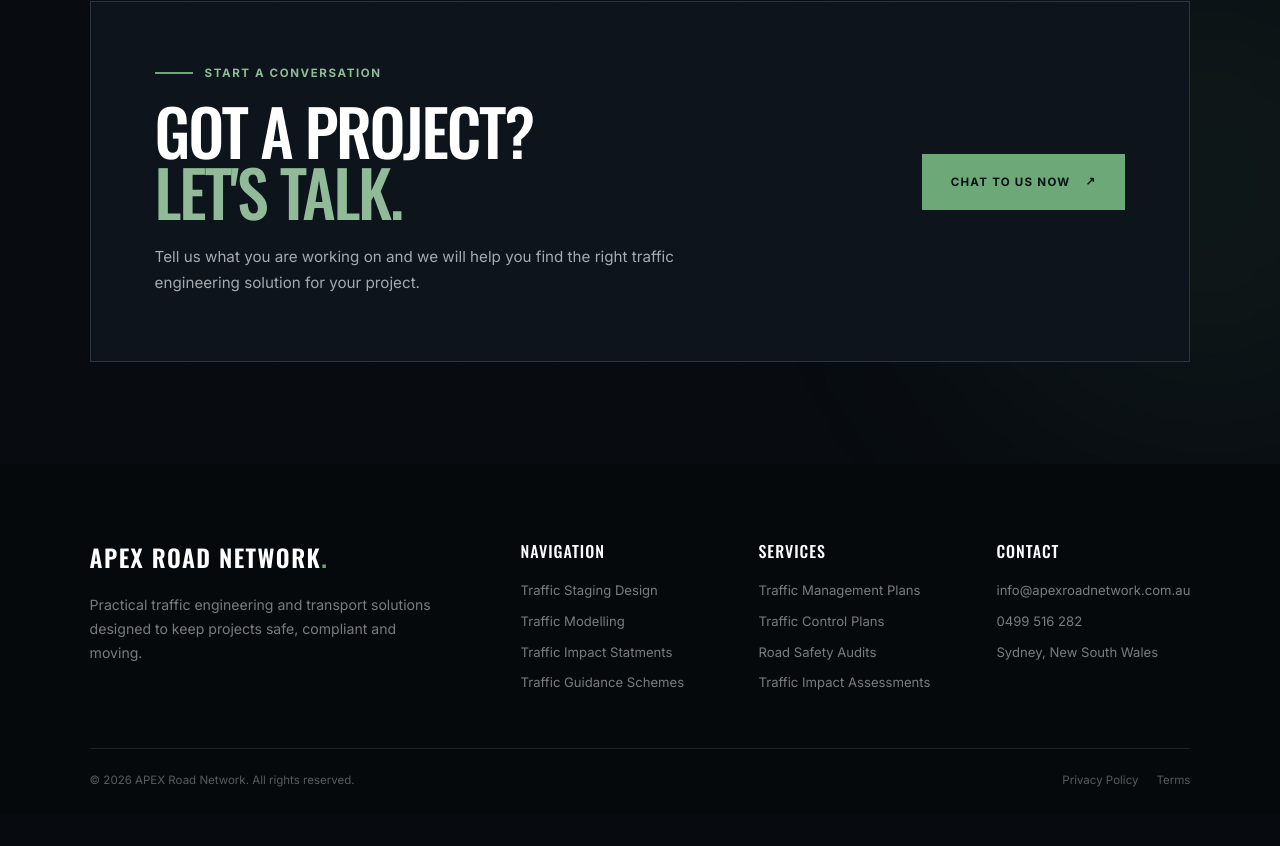
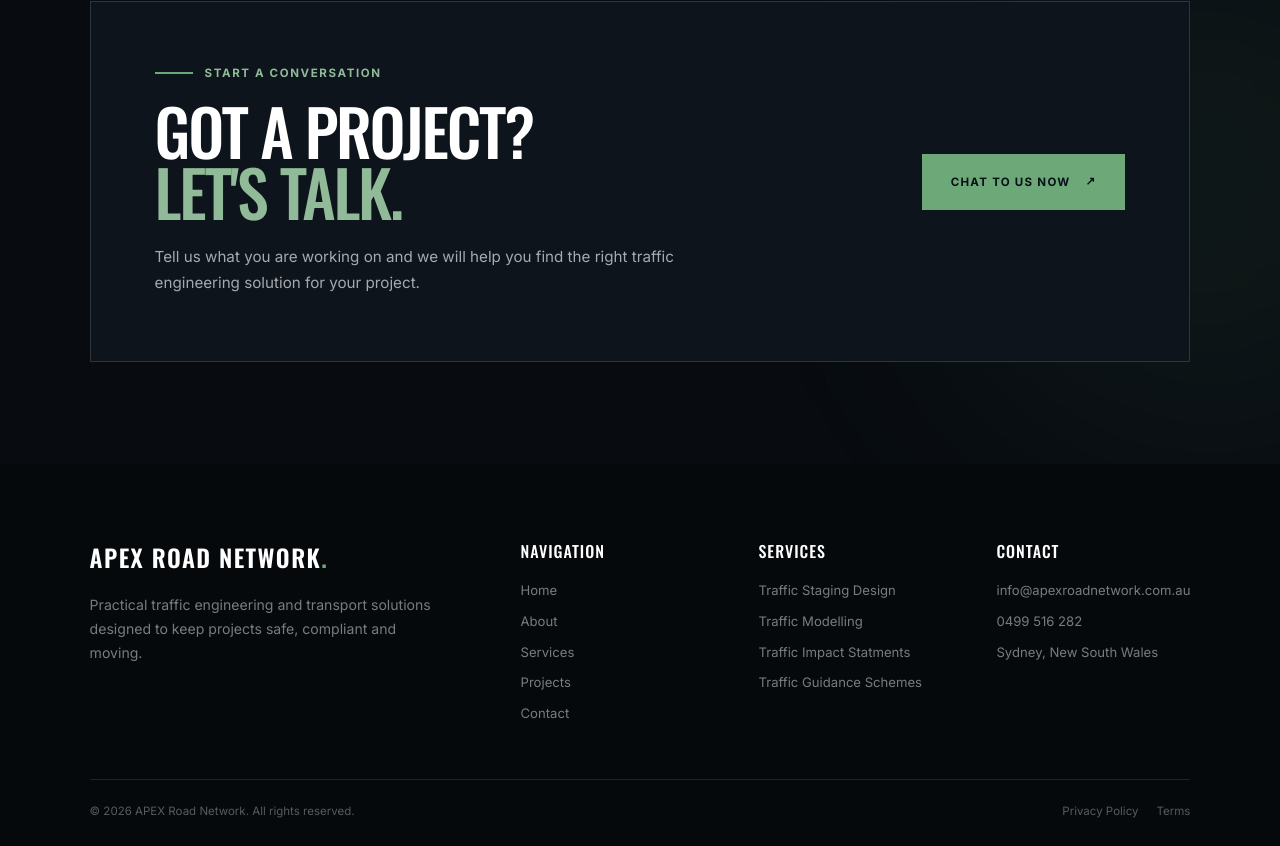
Before and after one commit to laiba09/ApexV1, a React (Vite) app: page / in a window 1280 px wide. Shown: the part 5153-5999 px from the top of the page. Before the commit the page ends 5968 px from the top, so only its background shows below. Built offline with nearby package versions, Linux system fonts and the light colour scheme.

Commit message:
Update website

```diff
--- a/src/App.jsx
+++ b/src/App.jsx
@@ -1428,20 +1428,24 @@ function App() {
 
               <nav className="footer-links">
 
+                <a href="/">
+                  Home
+                </a>
+
+                <a href="/about">
+                  About
+                </a>
+
                 <a href="/services">
-                  Traffic Staging Design
-                </a>
-
-                <a href="/services">
-                  Traffic Modelling
-                </a>
-
-                <a href="/services">
-                  Traffic Impact Statments
-                </a>
-
-                <a href="/services">
-                  Traffic Guidance Schemes
+                  Services
+                </a>
+
+                <a href="/projects">
+                  Projects
+                </a>
+
+                <a href="/contact">
+                  Contact
                 </a>
 
               </nav>
@@ -1459,19 +1463,19 @@ function App() {
               <div className="footer-links">
 
                 <a href="/services">
-                  Traffic Management Plans
+                  Traffic Staging Design
                 </a>
 
                 <a href="/services">
-                  Traffic Control Plans
+                  Traffic Modelling
                 </a>
 
                 <a href="/services">
-                  Road Safety Audits
+                  Traffic Impact Statments
                 </a>
 
                 <a href="/services">
-                  Traffic Impact Assessments
+                  Traffic Guidance Schemes
                 </a>
 
               </div>
```
Lines whose indentation alone changed are shown as unchanged.
